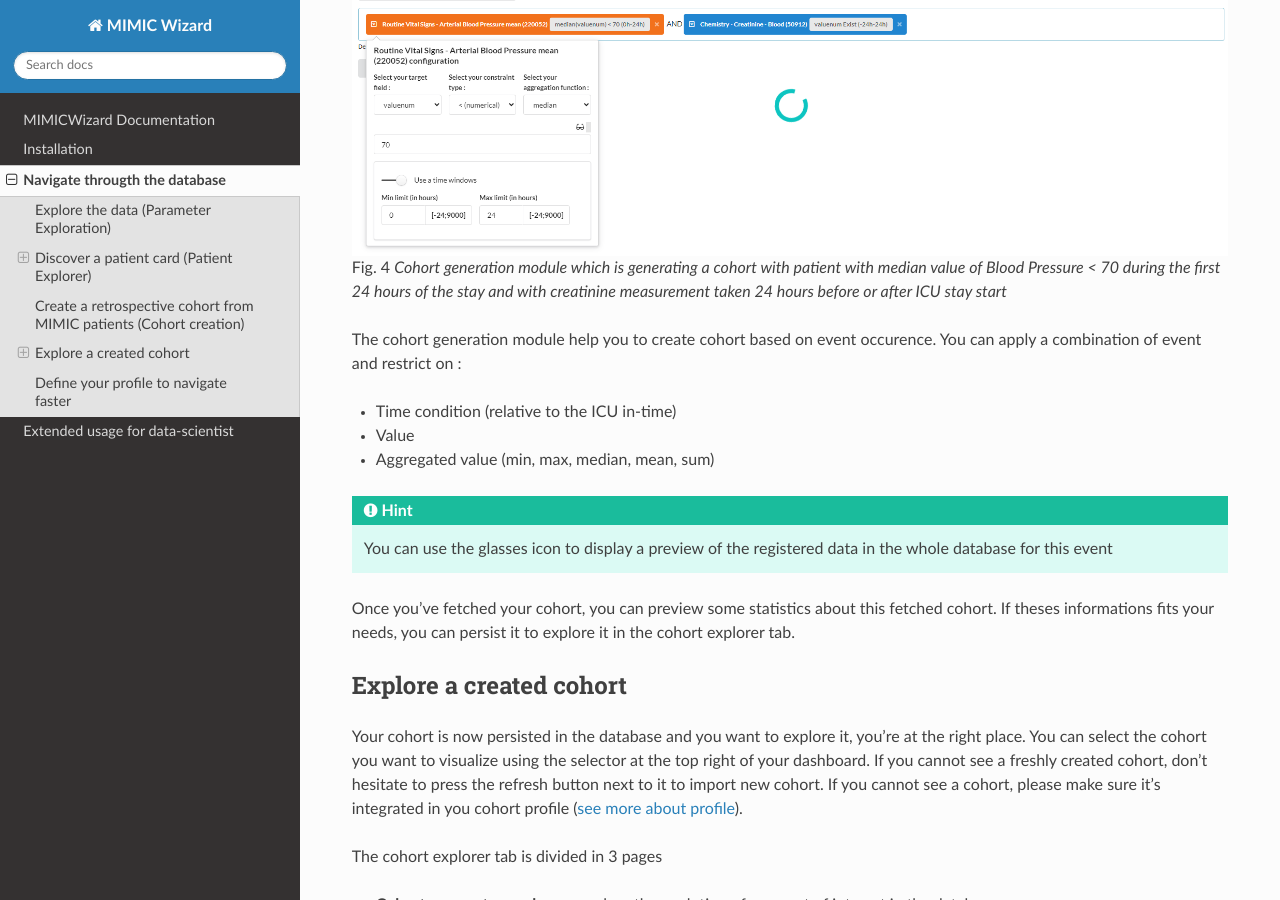
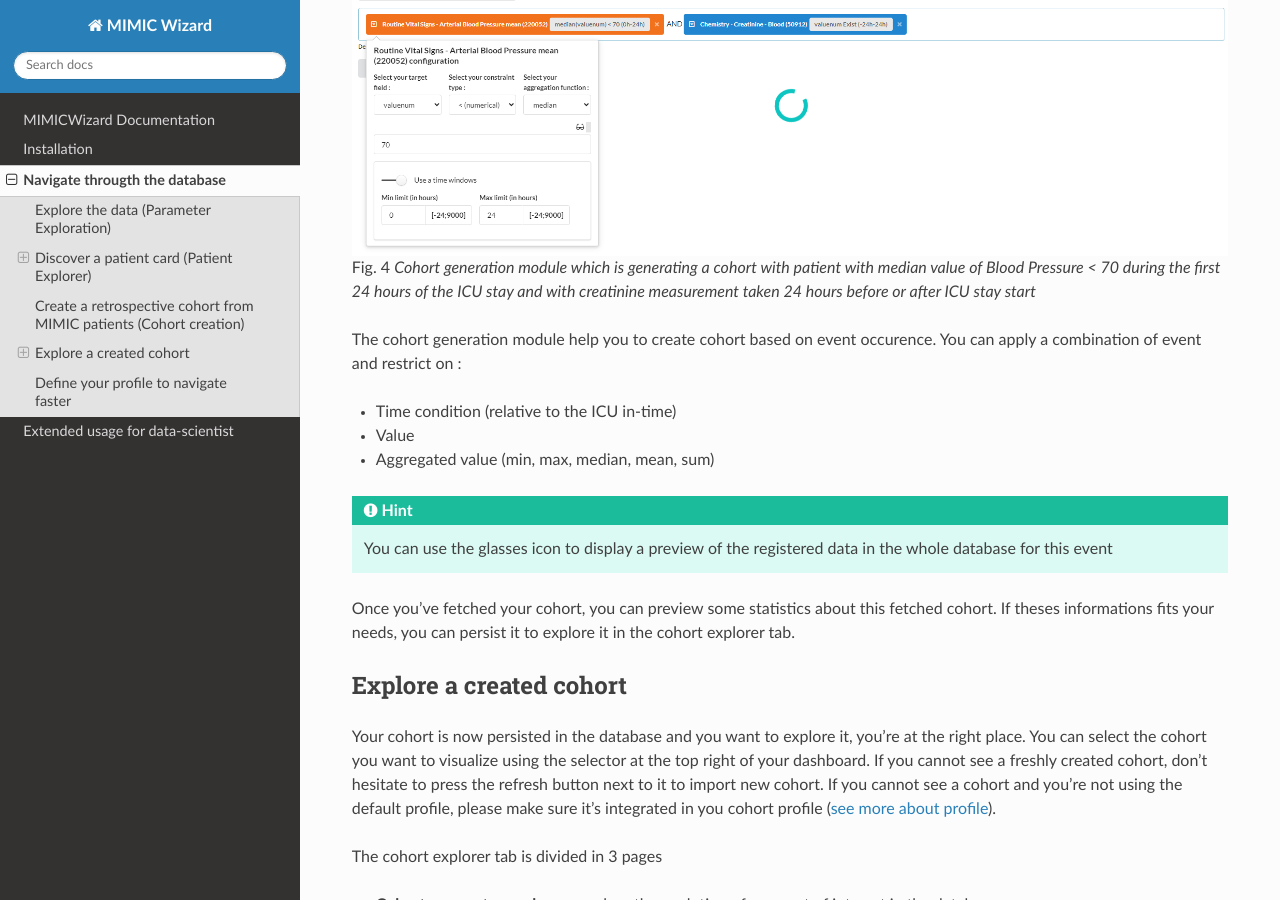
Before and after one commit to LucasDuval/MIMICWizard_Documentation, a Sphinx documentation site: the page built from docs/source/explore.rst, in a window 1280 px wide and 900 px high, scrolled down 2493 px. Built offline with Sphinx 7.4.7 and the Read the Docs theme 3.1.0, drawn with Linux system fonts in a browser that asks for light colours; pages that are not in the unit, such as notebooks, are missing from menus.

Commit message:
fix: typo + additional info for explore page

```diff
--- a/docs/source/explore.rst
+++ b/docs/source/explore.rst
@@ -73,7 +73,7 @@ Create a retrospective cohort from MIMIC patients (Cohort creation)
       :class: no-scaled-link
 
       Cohort generation module which is generating a cohort with patient with median value of Blood Pressure < 70
-      during the first 24 hours of the stay and with creatinine measurement taken 24 hours before or after ICU stay start
+      during the first 24 hours of the ICU stay and with creatinine measurement taken 24 hours before or after ICU stay start
 
 The cohort generation module help you to create cohort based on event occurence. You can apply a combination of event and restrict on :
 
@@ -91,7 +91,7 @@ Explore a created cohort
 
 Your cohort is now persisted in the database and you want to explore it, you're at the right place.
 You can select the cohort you want to visualize using the selector at the top right of your dashboard. If you cannot see a freshly created cohort, don't hesitate to press the refresh button next to it to import new cohort.
-If you cannot see a cohort, please make sure it's integrated in you cohort profile (`see more about profile <Define your profile to navigate faster_>`_).
+If you cannot see a cohort and you're not using the default profile, please make sure it's integrated in you cohort profile (`see more about profile <Define your profile to navigate faster_>`_).
 
 The cohort explorer tab is divided in 3 pages
 
--- a/docs/source/installation.rst
+++ b/docs/source/installation.rst
@@ -80,6 +80,7 @@ Import MIMIC-IV full version to your PostgreSQL server
 In order to host the full database, we recommend you following the process below (adapted from mimic-code repository).
 
 .. code-block:: bash
+
    # clone repo
    git clone https://github.com/MIT-LCP/mimic-code.git
    cd mimic-code
```
Also changed, not shown: other parts of docs/source/installation.rst (+1 -1 lines).
